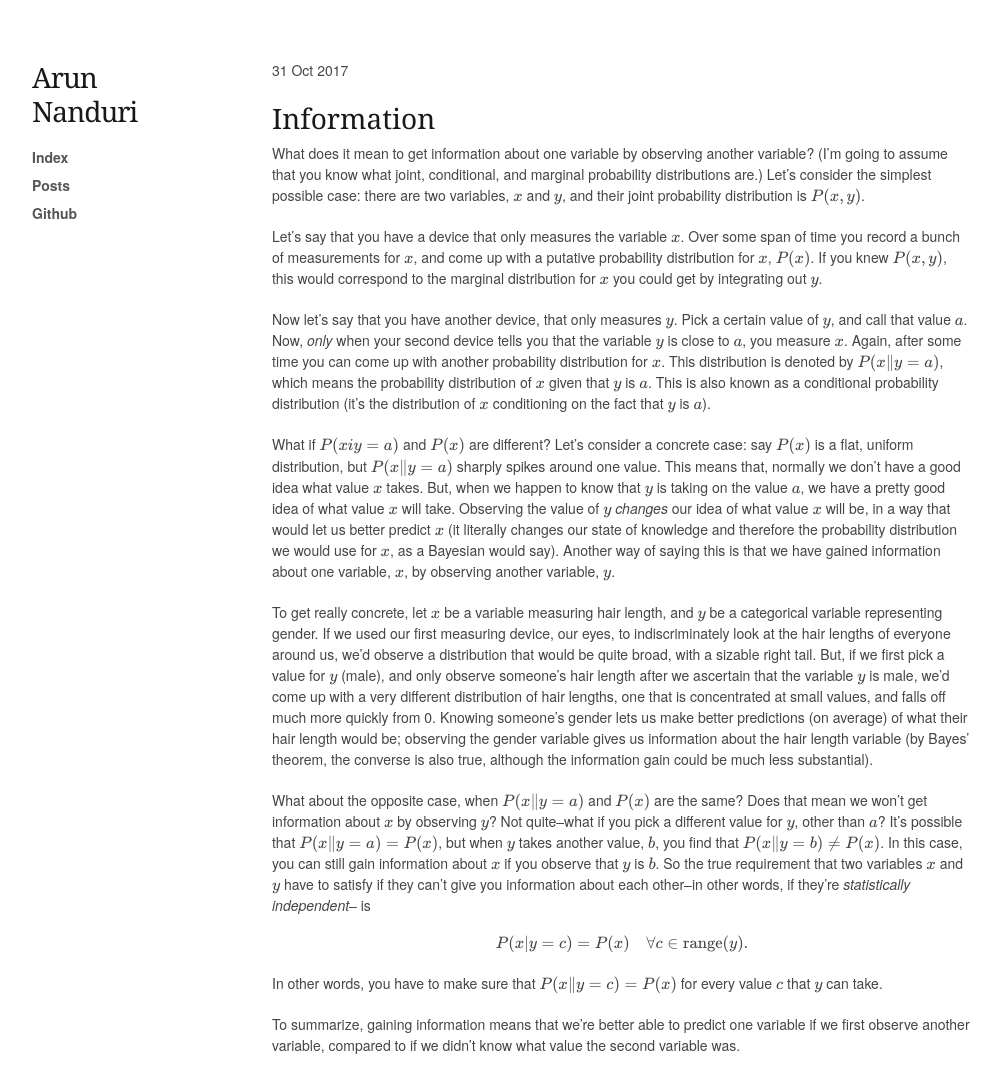
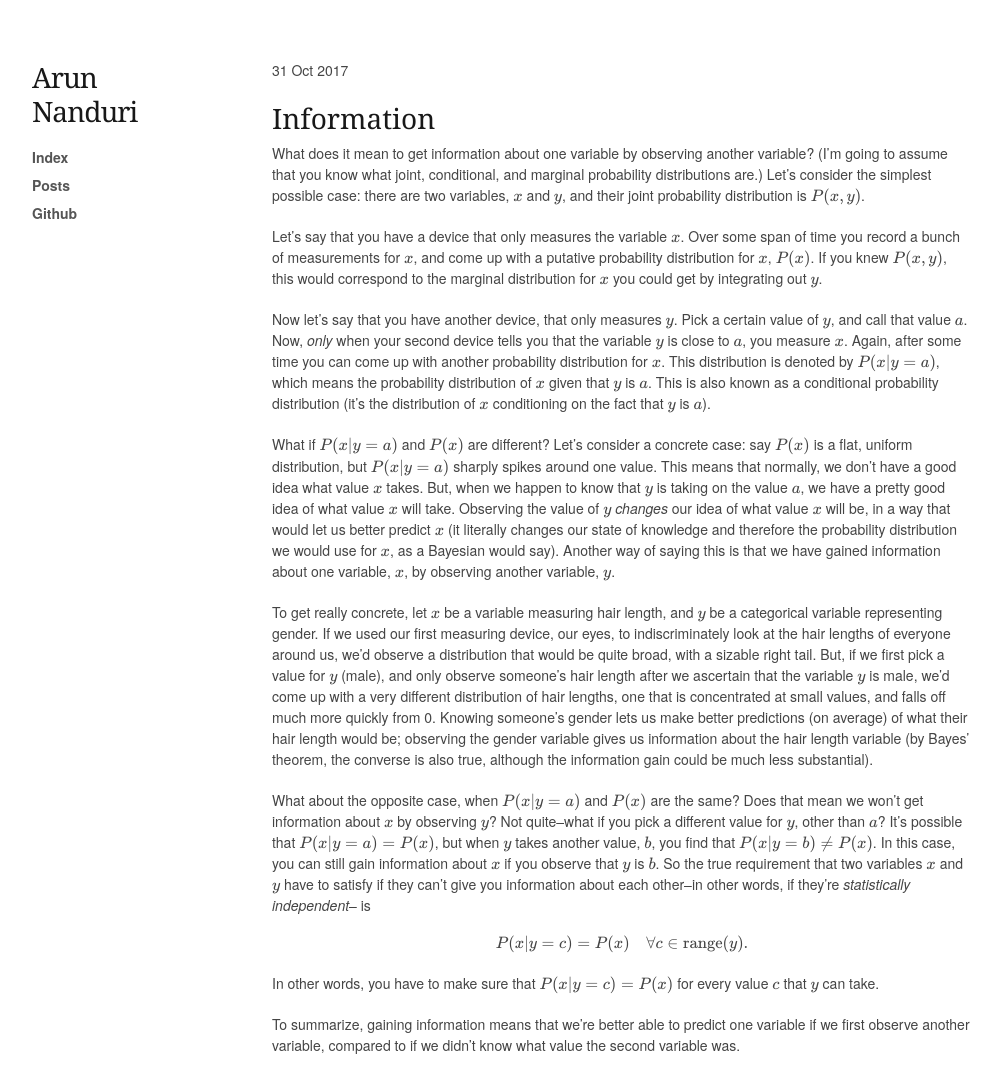
Before and after one commit to ananduri/ananduri.github.io, a Jekyll site: the page built from _posts/2017-10-31-information.md, in a window 1280 px wide. Shown: the whole page, without its empty margins (138-1139 px from the left). Built offline with Jekyll 4.4.1, drawn with Linux system fonts in a browser that asks for light colours; nearby versions of some CDN libraries; some web fonts are replaced; formulas are drawn with MathJax 3.

Commit message:
Fix formatting in Information post

```diff
--- a/_posts/2017-10-31-information.md
+++ b/_posts/2017-10-31-information.md
@@ -10,18 +10,19 @@ What does it mean to get information about one variable by observing another var
 
 Let's say that you have a device that only measures the variable $$x$$. Over some span of time you record a bunch of measurements for $$x$$, and come up with a putative probability distribution for $$x$$, $$P(x)$$. If you knew $$P(x,y)$$, this would correspond to the marginal distribution for $$x$$ you could get by integrating out $$y$$.
 
-Now let's say that you have another device, that only measures $$y$$. Pick a certain value of $$y$$, and call that value $$a$$. Now, _only_ when your second device tells you that the variable $$y$$ is close to $$a$$, you measure $$x$$. Again, after some time you can come up with another probability distribution for $$x$$. This distribution is denoted by $$P(x\|y=a)$$, which means the probability distribution of $$x$$ given that $$y$$ is $$a$$. This is also known as a conditional probability distribution (it's the distribution of $$x$$ conditioning on the fact that $$y$$ is $$a$$).
+Now let's say that you have another device, that only measures $$y$$. Pick a certain value of $$y$$, and call that value $$a$$. Now, _only_ when your second device tells you that the variable $$y$$ is close to $$a$$, you measure $$x$$. Again, after some time you can come up with another probability distribution for $$x$$. This distribution is denoted by $$P(x\vert y=a)$$, which means the probability distribution of $$x$$ given that $$y$$ is $$a$$. This is also known as a conditional probability distribution (it's the distribution of $$x$$ conditioning on the fact that $$y$$ is $$a$$).
 
-What if $$P(xiy=a)$$ and $$P(x)$$ are different? Let's consider a concrete case: say $$P(x)$$ is a flat, uniform distribution, but $$P(x\|y=a)$$ sharply spikes around one value. This means that, normally we don't have a good idea what value $$x$$ takes. But, when we happen to know that $$y$$ is taking on the value $$a$$, we have a pretty good idea of what value $$x$$ will take. Observing the value of $$y$$ _changes_ our idea of what value $$x$$ will be, in a way that would let us better predict $$x$$ (it literally changes our state of knowledge and therefore the probability distribution we would use for $$x$$, as a Bayesian would say). Another way of saying this is that we have gained information about one variable, $$x$$, by observing another variable, $$y$$.
+<!-- diagram for this -->
+What if $$P(x\vert y=a)$$ and $$P(x)$$ are different? Let's consider a concrete case: say $$P(x)$$ is a flat, uniform distribution, but $$P(x\vert y=a)$$ sharply spikes around one value. This means that normally, we don't have a good idea what value $$x$$ takes. But, when we happen to know that $$y$$ is taking on the value $$a$$, we have a pretty good idea of what value $$x$$ will take. Observing the value of $$y$$ _changes_ our idea of what value $$x$$ will be, in a way that would let us better predict $$x$$ (it literally changes our state of knowledge and therefore the probability distribution we would use for $$x$$, as a Bayesian would say). Another way of saying this is that we have gained information about one variable, $$x$$, by observing another variable, $$y$$.
 
 To get really concrete, let $$x$$ be a variable measuring hair length, and $$y$$ be a categorical variable representing gender. If we used our first measuring device, our eyes, to indiscriminately look at the hair lengths of everyone around us, we'd observe a distribution that would be quite broad, with a sizable right tail. But, if we first pick a value for $$y$$ (male), and only observe someone's hair length after we ascertain that the variable $$y$$ is male, we'd come up with a very different distribution of hair lengths, one that is concentrated at small values, and falls off much more quickly from 0. Knowing someone's gender lets us make better predictions (on average) of what their hair length would be; observing the gender variable gives us information about the hair length variable (by Bayes' theorem, the converse is also true, although the information gain could be much less substantial).
 
-What about the opposite case, when $$P(x\|y=a)$$ and $$P(x)$$ are the same? Does that mean we won't get information about $$x$$ by observing $$y$$? Not quite--what if you pick a different value for $$y$$, other than $$a$$? It's possible that $$P(x\|y=a) = P(x)$$, but when $$y$$ takes another value, $$b$$, you find that $$P(x\|y=b) \neq P(x)$$. In this case, you can still gain information about $$x$$ if you observe that $$y$$ is $$b$$. So the true requirement that two variables $$x$$ and $$y$$ have to satisfy if they can't give you information about each other--in other words, if they're _statistically independent_-- is
+What about the opposite case, when $$P(x\vert y=a)$$ and $$P(x)$$ are the same? Does that mean we won't get information about $$x$$ by observing $$y$$? Not quite--what if you pick a different value for $$y$$, other than $$a$$? It's possible that $$P(x\vert y=a) = P(x)$$, but when $$y$$ takes another value, $$b$$, you find that $$P(x\vert y=b) \neq P(x)$$. In this case, you can still gain information about $$x$$ if you observe that $$y$$ is $$b$$. So the true requirement that two variables $$x$$ and $$y$$ have to satisfy if they can't give you information about each other--in other words, if they're _statistically independent_-- is
 
 \begin{equation}
-P(x\|y = c) = P(x)\quad \forall c \in \mathrm{range}(y).
+P(x\vert y = c) = P(x)\quad \forall c \in \mathrm{range}(y).
 \end{equation}
 
-In other words, you have to make sure that $$P(x\|y = c) = P(x)$$ for every value $$c$$ that $$y$$ can take.
+In other words, you have to make sure that $$P(x\vert y = c) = P(x)$$ for every value $$c$$ that $$y$$ can take.
 
 To summarize, gaining information means that we're better able to predict one variable if we first observe another variable, compared to if we didn't know what value the second variable was.
```
Also changed, not shown: _posts/2017-10-31-independence.md (+1 -1 lines).
